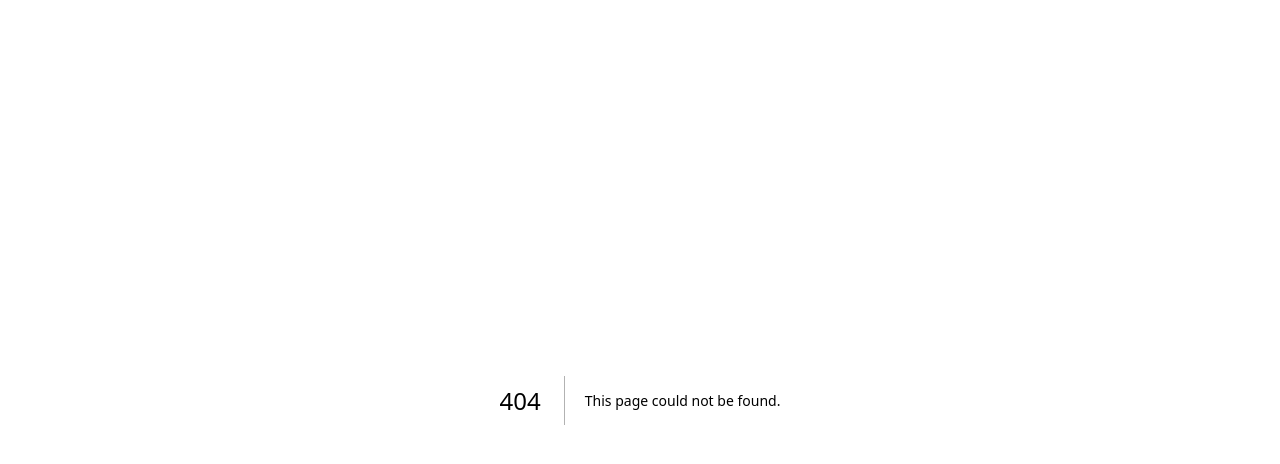
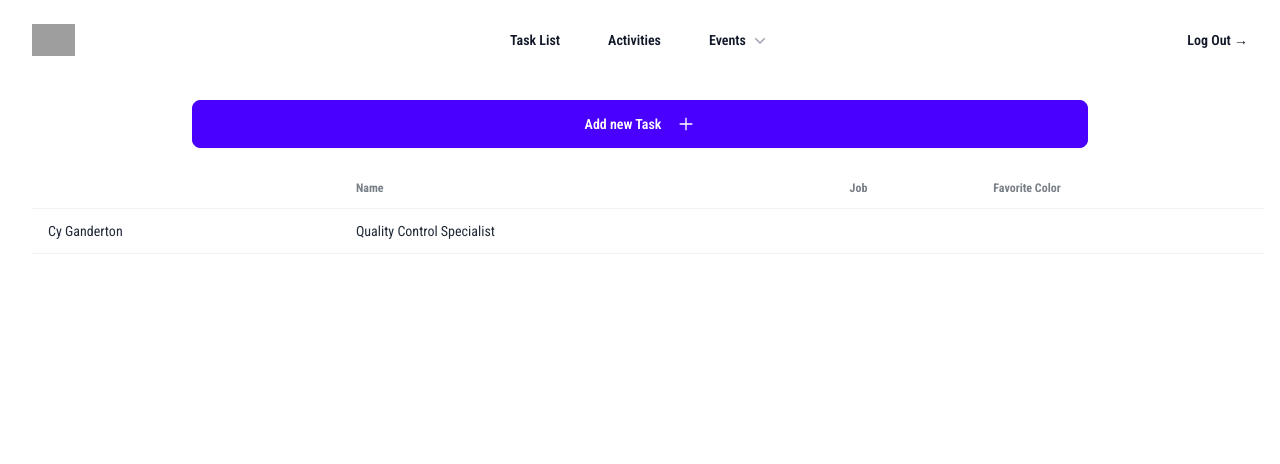
Before and after one commit to juanjosbg/TODOLIST, a Next.js app: page /TaskList in a window 1280 px wide. Before the commit this address had no page. Shown: the top 464 px of the page. Built offline with nearby package versions, Linux system fonts and the light colour scheme; grey boxes are pictures that could not be loaded.

Commit message:
new changes

```diff
--- /dev/null
+++ b/src/pages/Components/todoList.js
@@ -0,0 +1,30 @@
+import React from 'react'
+
+const todoList = () => {
+    return (
+        <section className=''>
+            <div className="overflow-x-auto gap-4 my-5 px-8 pr-4">
+                <table className="table">
+                    {/* head */}
+                    <thead>
+                        <tr>
+                            <th></th>
+                            <th>Name</th>
+                            <th>Job</th>
+                            <th>Favorite Color</th>
+                        </tr>
+                    </thead>
+                    <tbody>
+                        {/* row 1 */}
+                        <tr>
+                            <td>Cy Ganderton</td>
+                            <td>Quality Control Specialist</td>
+                        </tr>
+                    </tbody>
+                </table>
+            </div>
+        </section>
+    )
+}
+
+export default todoList
--- /dev/null
+++ b/src/pages/TaskList/index.js
@@ -0,0 +1,20 @@
+import TodoList from '../Components/todoList.js';
+import Nav from '../header/nav.js'
+
+import {AiOutlinePlus} from 'react-icons/ai';
+
+const index = () => {
+  return (
+    <section className="relative isolate overflow-hidden bg-white h-[40rem] mx-auto">
+      <Nav className="shadow-xl"/>
+      <div className='text-center my-5 flex flex-col gap-4 lg:overflow-visible lg:px-0 btn-TaskList'>
+        <button className='btn btn-primary w-full  max-w-4xl text-white'> Add new Task
+          <AiOutlinePlus size={18} className="ml-2" />
+        </button>
+      </div>
+      <TodoList/>
+    </section>
+  )
+}
+
+export default index
--- a/src/pages/header/nav.js
+++ b/src/pages/header/nav.js
@@ -28,7 +28,7 @@ export default function index() {
     <header className="bg-white">
       <nav className="mx-auto flex max-w-7xl items-center justify-between p-6 lg:px-8" aria-label="Global">
         <div className="flex lg:flex-1">
-          <a href="#" className="-m-1.5 p-1.5">
+          <a href="/" className="-m-1.5 p-1.5">
             <span className="sr-only">Your Company</span>
             <img className="h-8 w-auto" src="https://tailwindui.com/img/logos/mark.svg?color=indigo&shade=600" alt="" />
           </a>
@@ -44,7 +44,7 @@ export default function index() {
           </button>
         </div>
         <Popover.Group className="hidden lg:flex lg:gap-x-12">
-          <a href="#" className="text-sm font-semibold leading-6 text-gray-900">
+          <a href="../TaskList/" className="text-sm font-semibold leading-6 text-gray-900">
             Task List
           </a>
 
--- a/src/pages/index.js
+++ b/src/pages/index.js
@@ -26,8 +26,9 @@ export default function Home() {
             <div className="mx-auto max-w-2xl py-32 sm:py-48 lg:py-56">
               <div className="text-center">
                 <h1 className="text-5xl font-bold tracking-tight text-gray-900 uppercase sm:text-6xl ">priority tasks</h1>
-                <p className="mt-6 text-lg leading-8 text-gray-600">
-                  <span className="">Priority Tasks</span> es tu aliado para una gestión de tareas efectiva. Optimiza tu tiempo identificando y destacando las tareas más importantes. Con funciones intuitivas y herramientas de planificación, esta aplicación te ayuda a abordar tus pendientes de manera organizada, permitiéndote enfocarte en lo que realmente importa. Haz de tu jornada un camino más eficiente con Priority Tasks
+                <p className="mt-6 text-lg leading-8 text-gray-600 text-justify">
+                  <span className="underline">Priority Tasks</span> es tu aliado para una gestión de tareas efectiva.
+                  Optimiza tu tiempo identificando y destacando las tareas más importantes. Con funciones intuitivas y herramientas de planificación, esta aplicación te ayuda a abordar tus pendientes de manera organizada, permitiéndote enfocarte en lo que realmente importa. Haz de tu jornada un camino más eficiente con Priority Tasks
                 </p>
               </div>
             </div>
--- a/src/styles/globals.css
+++ b/src/styles/globals.css
@@ -16,3 +16,10 @@ body {
     font-optical-sizing: auto;
     font-style: normal;
 }
+
+/* ====================================== */
+/* TaskList */
+.btn-TaskList{
+    justify-content: center;
+    align-items: center;
+}
```
